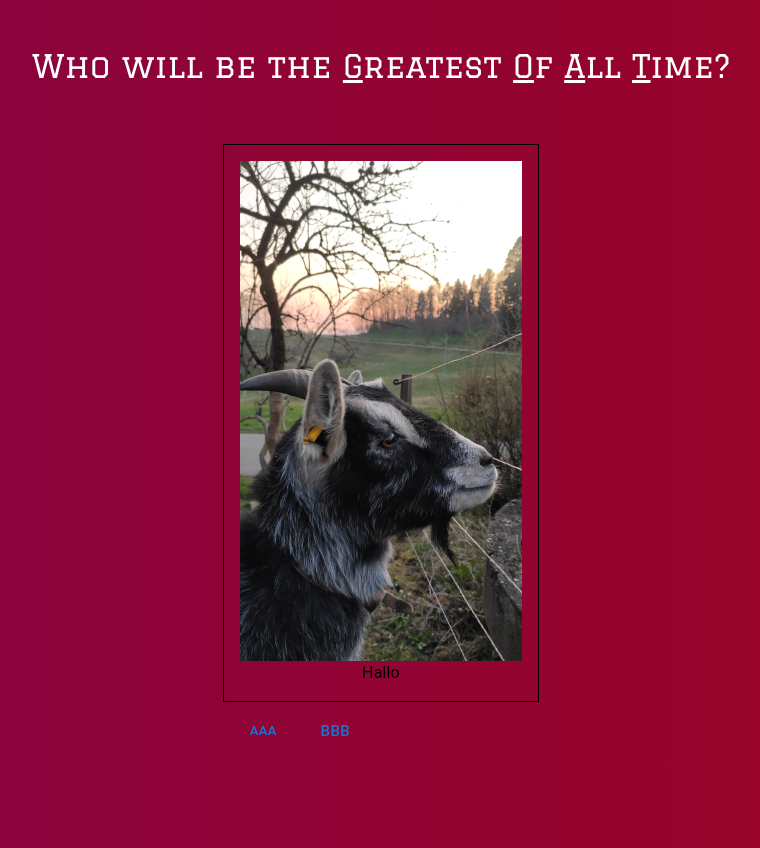
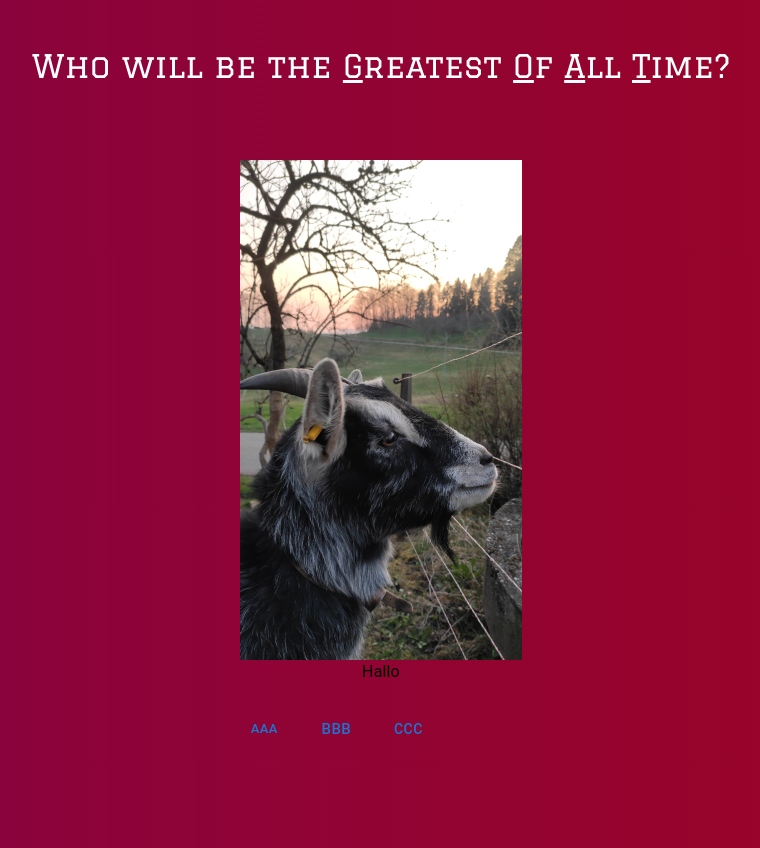
Before and after one commit to AlexDur/Galleries, a React (Create React App) app: page / in a window 1280 px wide. Shown: the whole page, without its empty margins (259-1019 px from the left). Built offline with nearby package versions, Linux system fonts and the light colour scheme; a web font is replaced by a local one.

Commit message:
button added

```diff
--- a/src/imageList/ImagesList.js
+++ b/src/imageList/ImagesList.js
@@ -21,7 +21,7 @@ const CardView = () => {
     <>
       <div className="player">
         <Grid>
-          <CardContent style={{ border: "1px solid black" }}>
+          <CardContent style={{ border: "3spx solid black" }}>
             <CardMedia height="500" component="img" image={pic4} />
 
             <Typography>Hallo</Typography>
@@ -29,6 +29,7 @@ const CardView = () => {
           <CardActions>
             <Button size="small">AAA</Button>
             <Button size="large">BBB</Button>
+            <Button size="medium">CCC</Button>
           </CardActions>
           <Card></Card>
         </Grid>{" "}
```
